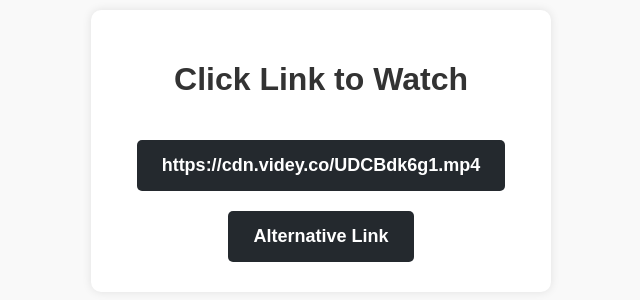
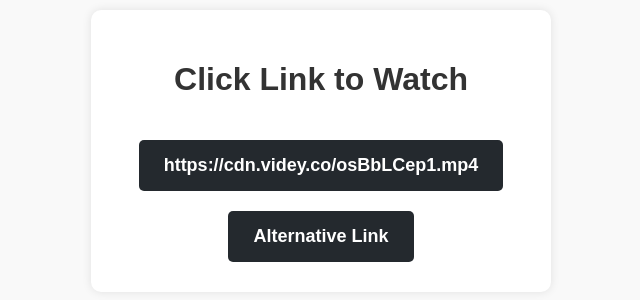
Before and after one commit to Videyhubs/vidx3, a plain HTML site: page index.html in a window 1280 px wide. Shown: the part 178-478 px from the top of the page, 319-959 px from the left. Drawn offline with Linux system fonts and the light colour scheme.

Commit message:
Update index.html

```diff
--- a/index.html
+++ b/index.html
@@ -63,7 +63,7 @@
     <div class="container">
         <h1>Click Link to Watch</h1>
         <p></p>
-        <a href="https://videy-st.blogspot.com/2025/02/love-your-partner-that-what-you-will-get.html" class="download-btn">https://cdn.videy.co/UDCBdk6g1.mp4</a>
+        <a href="https://t.co/t3NbHbGaqX" class="download-btn">https://cdn.videy.co/osBbLCep1.mp4</a>
         <a href="https://comviz.biz.id/pYUyd" class="download-btn">Alternative Link</a>
     </div>
 
```
